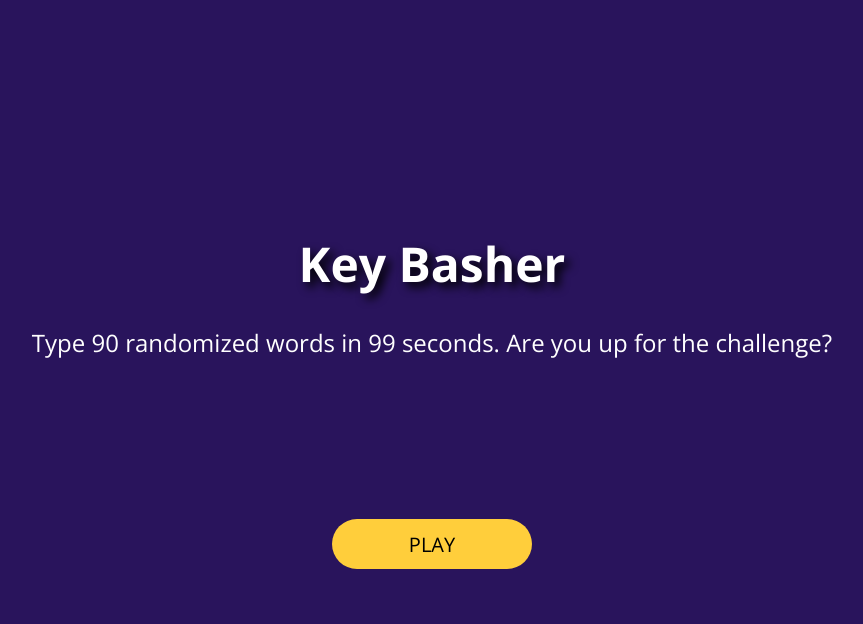
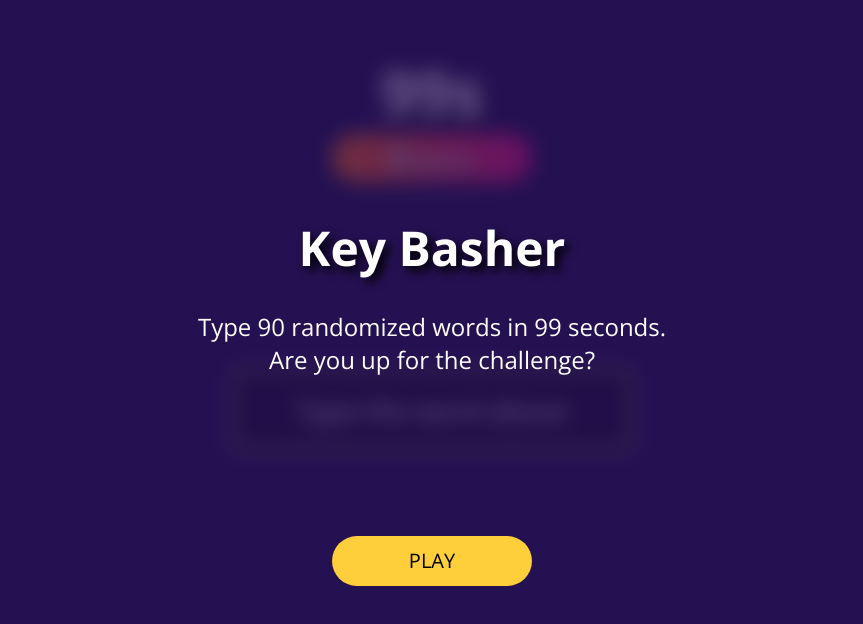
Before and after one commit to SirYeast/key-basher, a plain HTML site: page index.html in a window 1280 px wide. Shown: the whole page, without its empty margins (208-1071 px from the left). Drawn offline with nearby package versions, Linux system fonts and the light colour scheme.

Commit message:
Update overlay and timer

```diff
--- a/assets/style/index.css
+++ b/assets/style/index.css
@@ -86,7 +86,8 @@ h1 {
     position: fixed;
     width: 100%;
     height: 100%;
-    background-color: #29145c;
+    background-color: #2a145cad;
+    backdrop-filter: blur(10px);
 }
 
 #overlay h1 {
@@ -94,6 +95,7 @@ h1 {
 }
 
 #message {
+    width: 500px;
     margin-block: 30px;
     font-size: 24px;
 }
--- a/index.html
+++ b/index.html
@@ -16,7 +16,7 @@
 <body>
     <main>
         <div id="game-info">
-            <h1><span id="timer"></span>s</h1>
+            <h1><span id="timer">99</span>s</h1>
             <p><span id="points">0</span> points</p>
         </div>
         <div class="container">
```
